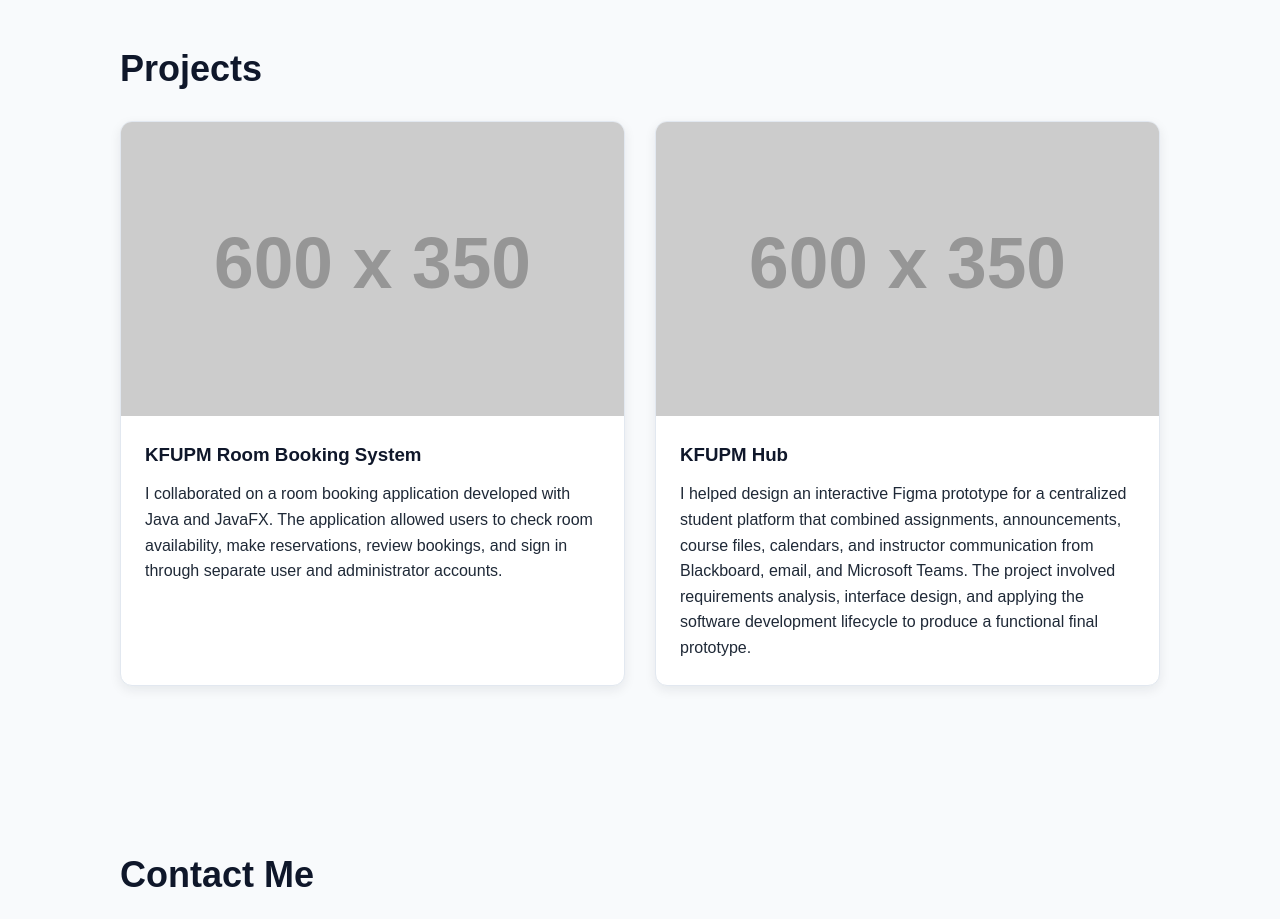
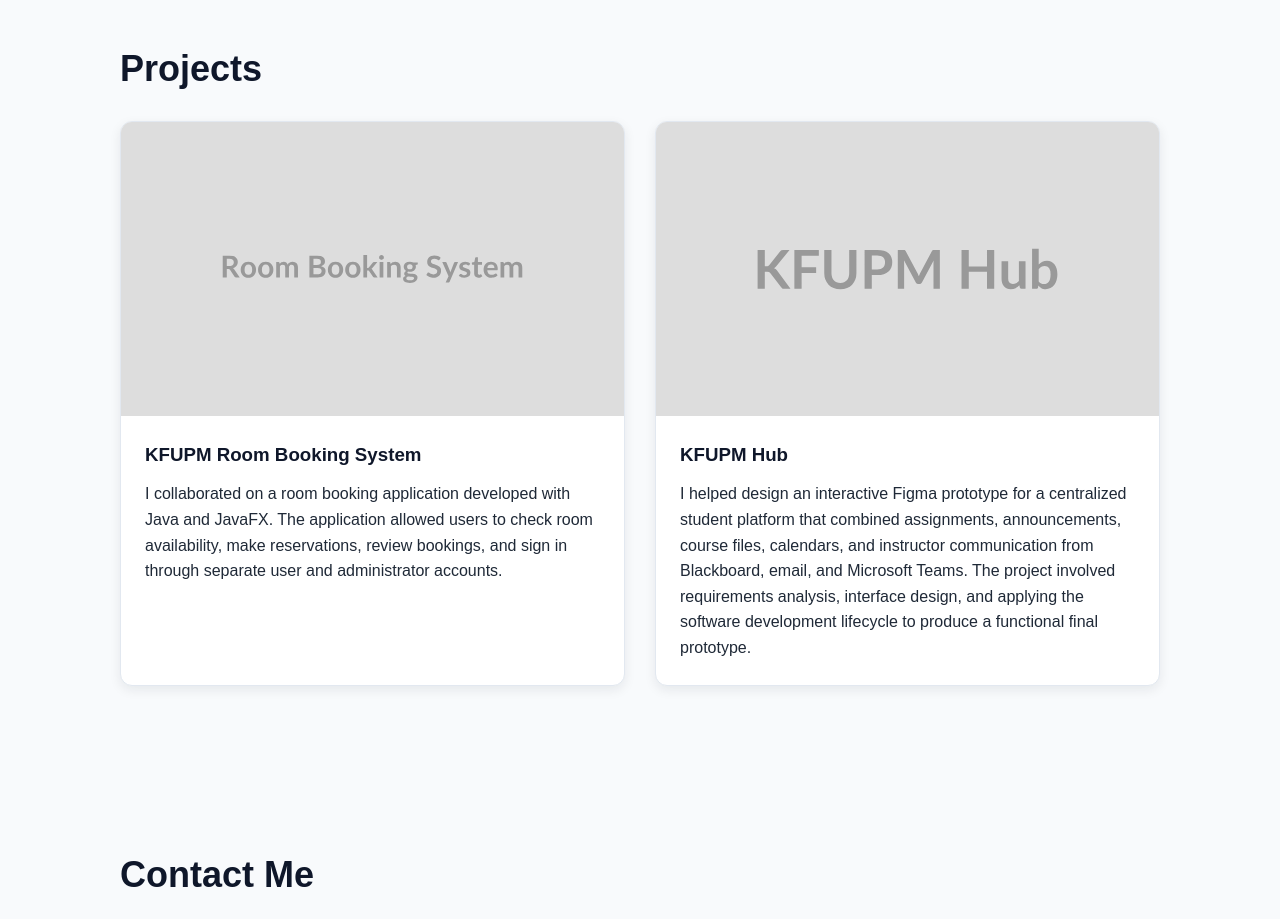
Before and after one commit to Shublaq/202339150-MohammedShublaq-assignment1, a plain HTML site: page index.html in a window 1280 px wide. Shown: the part 1300-2219 px from the top of the page. Drawn offline with Linux system fonts and the light colour scheme; placeholder pictures from the web are drawn by us.

Commit message:
Complete documentation and final code review

```diff
--- a/index.html
+++ b/index.html
@@ -10,6 +10,8 @@
 </head>
 
 <body>
+
+    <!-- Header containing the navigation and introduction -->
     <header id="home">
         <nav>
             <a href="#home">Mohammed Shublaq</a>
@@ -36,7 +38,9 @@
         </div>
     </header>
 
+    <!-- Main portfolio content -->
     <main>
+        <!-- Personal background and skills -->
         <section id="about" class="pageSection">
             <h2>About Me</h2>
             <p>
@@ -61,13 +65,14 @@
             </ul>
         </section>
 
+        <!-- Previous project examples -->
         <section id="projects" class="pageSection">
             <h2>Projects</h2>
 
             <div class="projectsGrid">
                 <article class="projectCard">
                     <img
-                        src="https://placehold.co/600x350?text=Room+Booking+System"
+                        src="assets/images/room-booking-placeholder.svg"
                         alt="Preview placeholder for the KFUPM Room Booking System"
                         width="600"
                         height="350"
@@ -84,7 +89,7 @@
 
                 <article class="projectCard">
                     <img
-                        src="https://placehold.co/600x350?text=KFUPM+Hub"
+                        src="assets/images/kfupm-hub-placeholder.svg"
                         alt="Preview placeholder for the KFUPM Hub project"
                         width="600"
                         height="350"
@@ -103,6 +108,7 @@
             </div>
         </section>
 
+        <!-- Contact information and form -->
         <section id="contact" class="pageSection">
             <h2>Contact Me</h2>
 
@@ -135,6 +141,7 @@
         </section>
     </main>
 
+    <!-- Page footer -->
     <footer>
         <p>© 2026 Mohammed Shublaq. All rights reserved.</p>
     </footer>
--- a/js/script.js
+++ b/js/script.js
@@ -1,8 +1,8 @@
-// Change the greeting according to the current time.
-
+// Select the text and get the visitor's current hour.
 let greeting = document.getElementById("greeting");
 let currentHour = new Date().getHours();
 
+// Change the greeting according to the current time.
 if (currentHour < 12) {
     greeting.textContent = "Good morning, I am";
 }
```
Also changed, not shown: css/styles.css (+11 -1 lines), assets/images/kfupm-hub-placeholder.svg (added), assets/images/room-booking-placeholder.svg (added), 5 other files.
